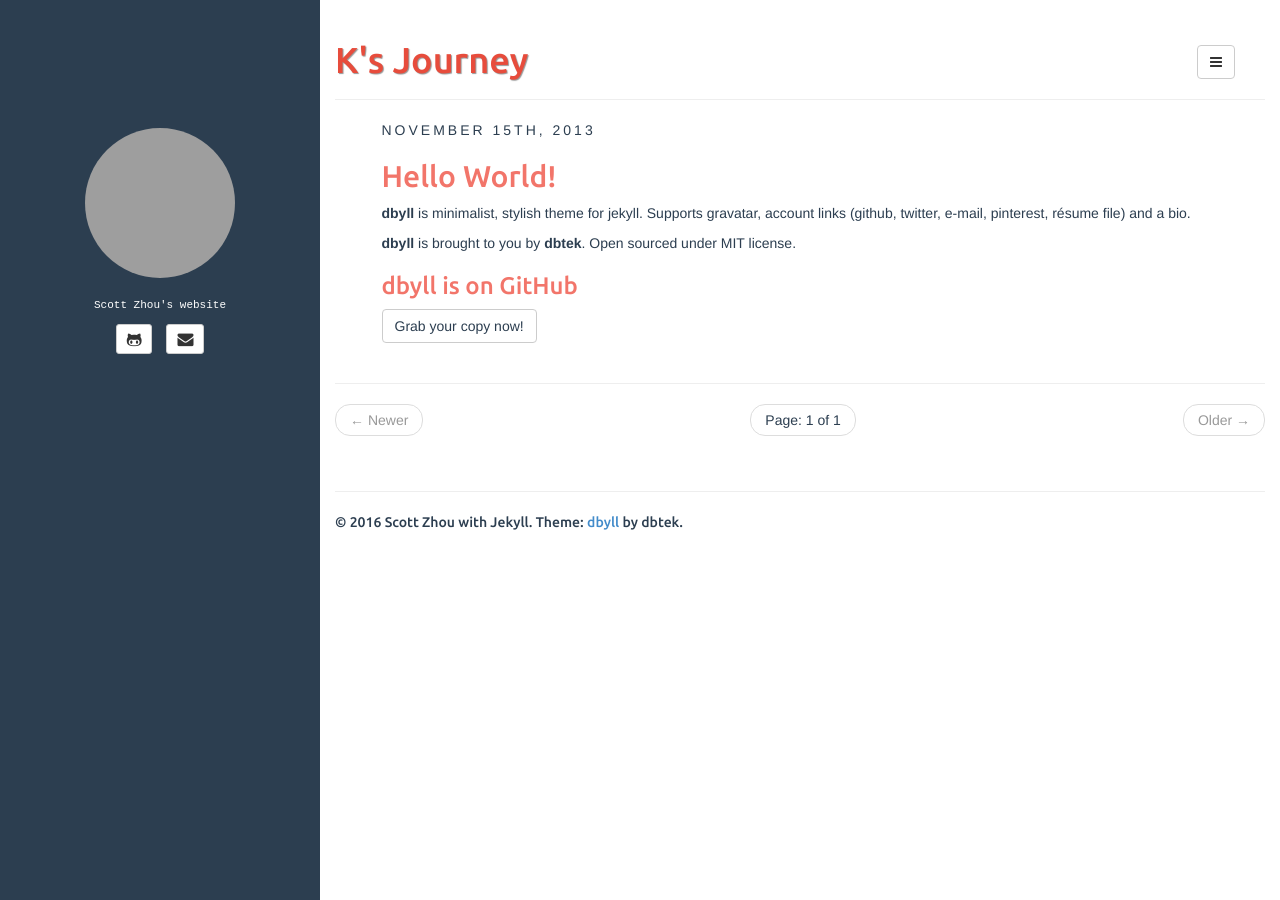
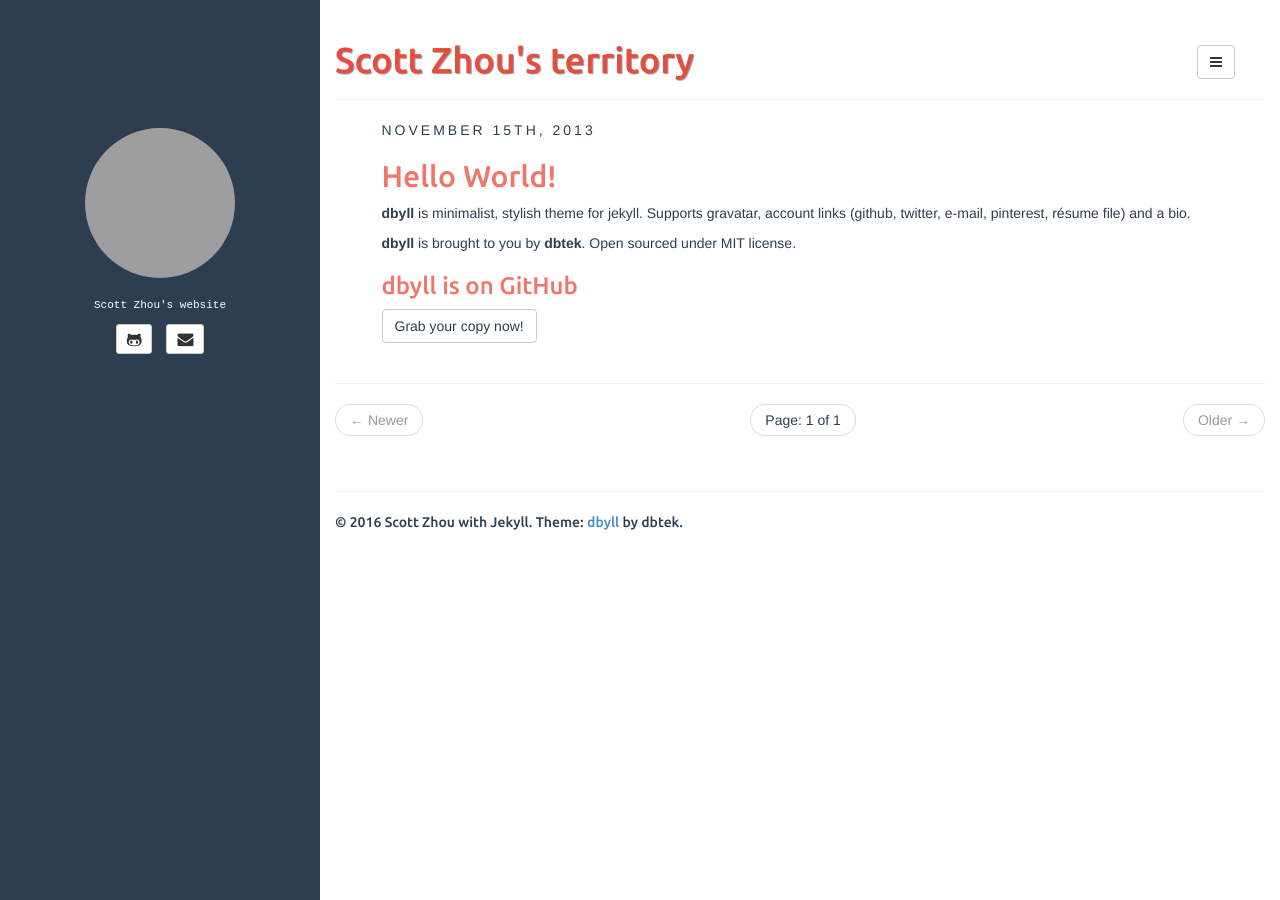
Before and after one commit to Zero0927/blog-nonworking, a Jekyll site: the page built from index.html, in a window 1280 px wide. Built offline with Jekyll 4.4.1, drawn with Linux system fonts in a browser that asks for light colours; Markdown is read by kramdown in place of the engine named in the settings; the list of posts is cut into pages by our own code; grey boxes are pictures that could not be loaded.

Commit message:
Update _config.yml

```diff
--- a/_config.yml
+++ b/_config.yml
@@ -10,18 +10,18 @@ defaults:
     scope:
       path: "" # empty string for all files
     values:
-      title: K's Journey
+      title: Scott Zhou's territory
 
 description: Scott Zhou's website
 author:
   name: Scott Zhou
   email: zhouscott@hotmail.com
   github: godofhand
-  linkedin: siyuan zhou
+  linkedin: siyuanzhou
   bio: Scott Zhou's website
   email_md5: 2baf659d886c56f600e3df8b4b9068f1
 
-rss_path: feed.xml
+#rss_path: feed.xml
 categories_path: categories.html
 tags_path: tags.html
 
```
